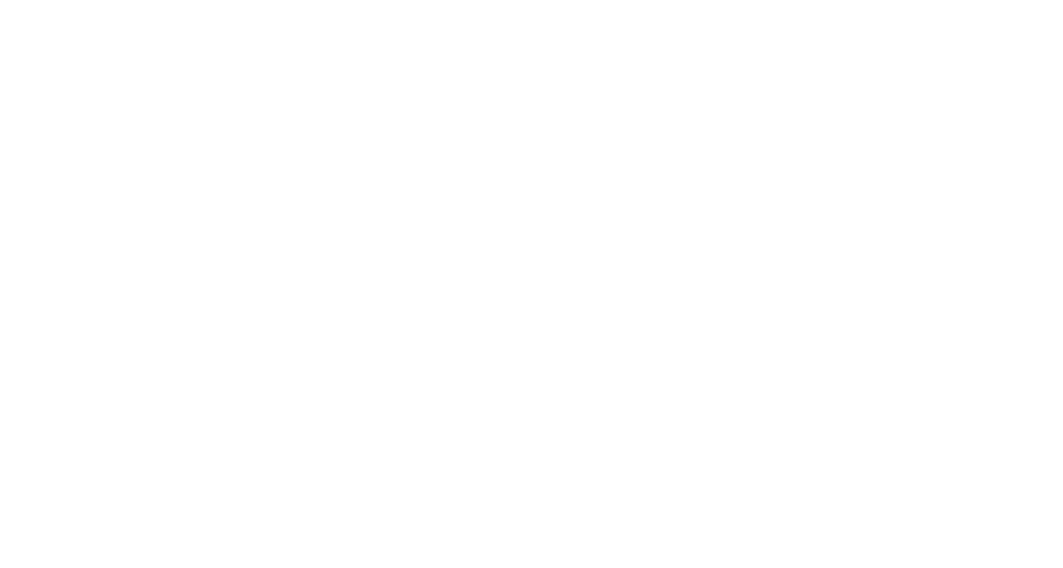
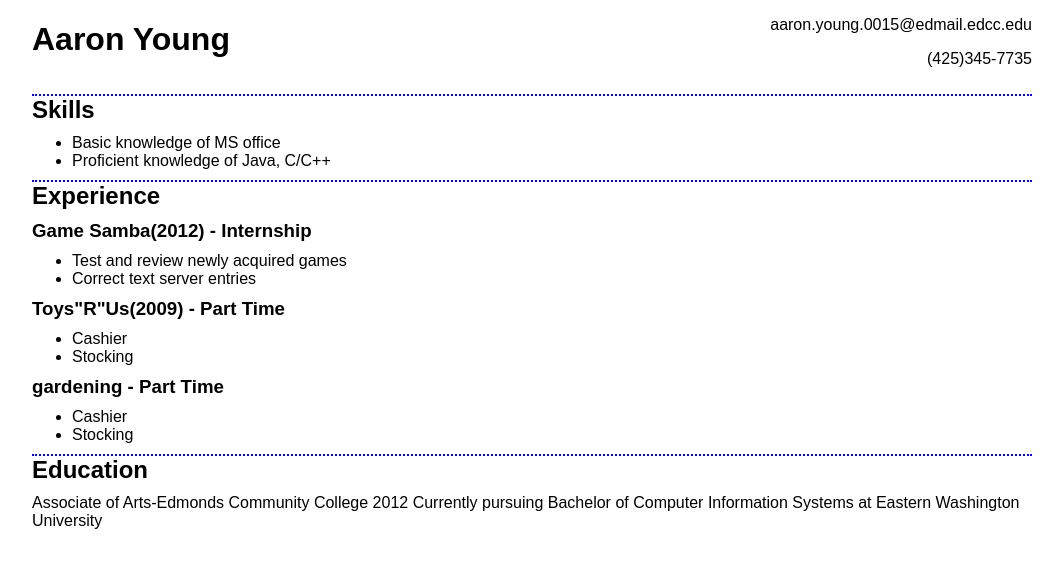
Before and after one commit to ayoung1/p2-resume, a plain HTML site: page index.html in a window 1280 px wide. Shown: the whole page, without its empty margins (108-1171 px from the left). Drawn offline with Linux system fonts and the light colour scheme.

Commit message:
Added some content/Formatting
I've done nothing with my life

```diff
--- a/css/styles.css
+++ b/css/styles.css
@@ -1,3 +1,13 @@
+.aligncenter{
+	text-align: center;
+}
 
+.alignright{
+	text-align: right;
+}
+
+.topborder{
+	border-top: dotted blue 2px;
+}
 
 /* Diagnostic Styling */
--- a/index.html
+++ b/index.html
@@ -2,7 +2,7 @@
 <html lang="en">
 <head>
   <meta charset="UTF-8" />
-  <title>Website Starter</title>
+  <title>Resume</title>
 
   <link rel="stylesheet" type="text/css" href="css/normalize.css">
 
@@ -15,6 +15,63 @@
 
 <div class="container">
 
+		<div>
+			<div class="grid_4 alpha">
+				<h1>Aaron Young</h1>
+			</div>
+			<div class="grid_8 omega alignright">
+				<p>aaron.young.0015@edmail.edcc.edu</p>
+				<p>(425)345-7735</p>
+			</div>
+		</div>
+
+		<div>
+			<div>
+				<h2 class="grid_12 topborder">Skills</h2>
+			</div>
+			<div>
+				<ul class="grid_12">
+					<li>Basic knowledge of MS office</li>
+					<li>Proficient knowledge of Java, C/C++</li>
+				</ul>
+			</div>
+		</div>
+
+		<div>
+			<div>
+				<h2 class="grid_12 topborder">Experience</h2>
+
+				<h3 class="grid_12">Game Samba(2012) - Internship</h3>
+
+				<ul class="grid_12">
+					<li>Test and review newly acquired games</li>
+					<li>Correct text server entries</li>
+				</ul>
+
+				<h3 class="grid_12">Toys&quot;R&quot;Us(2009) - Part Time</h3>
+
+				<ul class="grid_12">
+					<li>Cashier</li>
+					<li>Stocking</li>
+				</ul>
+
+				<h3 class="grid_12">gardening - Part Time</h3>
+
+				<ul class="grid_12">
+					<li>Cashier</li>
+					<li>Stocking</li>
+				</ul>
+			</div>
+		</div>
+
+		<div>
+			<div>
+				<h2 class="grid_12 topborder">Education</h2>
+
+				<p class="grid_12">Associate of Arts-Edmonds Community College 2012
+				Currently pursuing Bachelor of Computer Information Systems at Eastern Washington University</p>
+			</div>
+		</div>
 
   </div>
 
```
